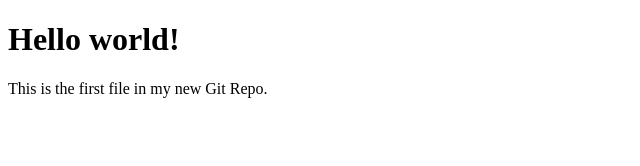
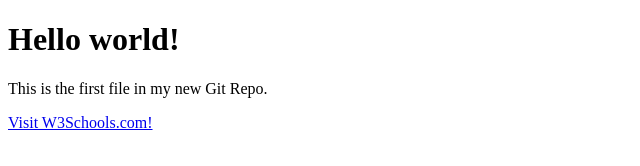
Before and after one commit to dwagley2024/dwagley2024.github.io, a plain HTML site: page index.html in a window 1280 px wide. Shown: the whole page, without its empty margins (0-640 px from the left). Drawn offline with Linux system fonts and the light colour scheme.

Commit message:
adding link into index.html

```diff
--- a/index.html
+++ b/index.html
@@ -7,6 +7,8 @@
 
 <h1>Hello world!</h1>
 <p>This is the first file in my new Git Repo.</p>
-
+<div>
+  <a href="https://www.w3schools.com/">Visit W3Schools.com!</a>
+</div>
 </body>
 </html>
```
